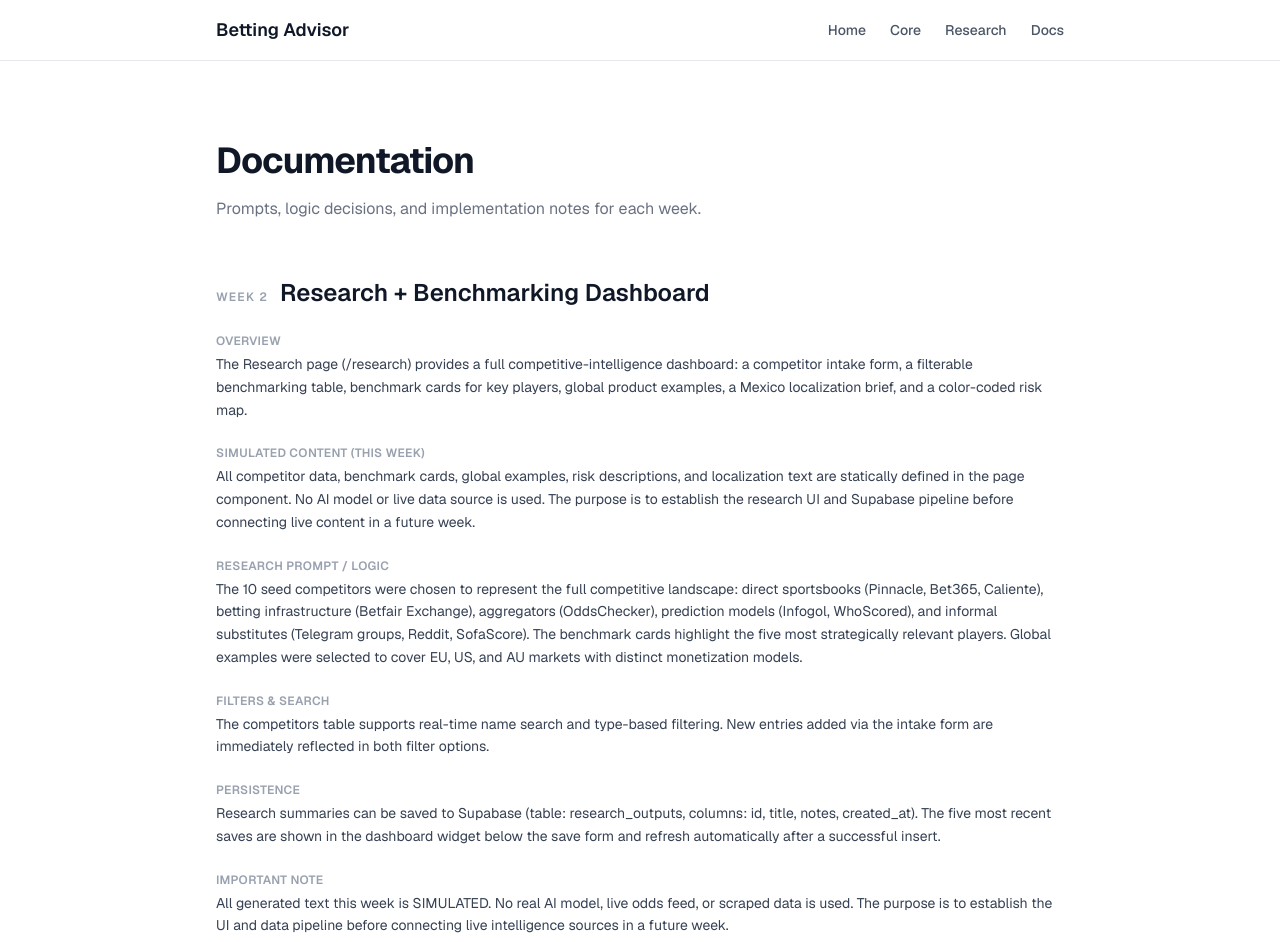
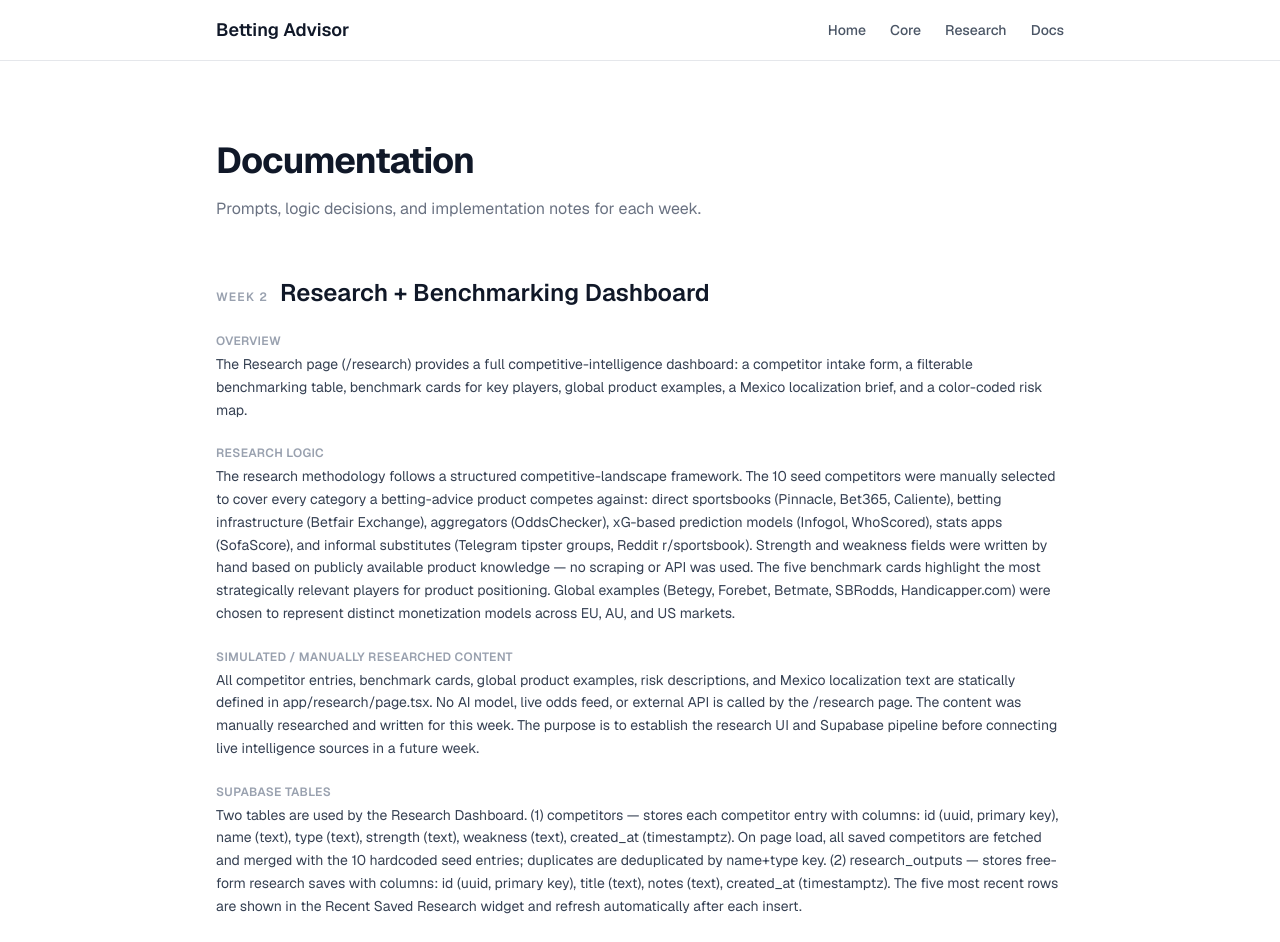
Before and after one commit to diegobaruchretana-ops/better-betting, a Next.js app: page /docs in a window 1280 px wide. Shown: the top 942 px of the page. Built offline with nearby package versions, Linux system fonts and the light colour scheme.

Commit message:
documentar research logic y tablas supabase en pagina docs

```diff
--- a/app/docs/page.tsx
+++ b/app/docs/page.tsx
@@ -9,24 +9,24 @@ const sections = [
         body: "The Research page (/research) provides a full competitive-intelligence dashboard: a competitor intake form, a filterable benchmarking table, benchmark cards for key players, global product examples, a Mexico localization brief, and a color-coded risk map.",
       },
       {
-        heading: "Simulated Content (this week)",
-        body: "All competitor data, benchmark cards, global examples, risk descriptions, and localization text are statically defined in the page component. No AI model or live data source is used. The purpose is to establish the research UI and Supabase pipeline before connecting live content in a future week.",
+        heading: "Research Logic",
+        body: "The research methodology follows a structured competitive-landscape framework. The 10 seed competitors were manually selected to cover every category a betting-advice product competes against: direct sportsbooks (Pinnacle, Bet365, Caliente), betting infrastructure (Betfair Exchange), aggregators (OddsChecker), xG-based prediction models (Infogol, WhoScored), stats apps (SofaScore), and informal substitutes (Telegram tipster groups, Reddit r/sportsbook). Strength and weakness fields were written by hand based on publicly available product knowledge — no scraping or API was used. The five benchmark cards highlight the most strategically relevant players for product positioning. Global examples (Betegy, Forebet, Betmate, SBRodds, Handicapper.com) were chosen to represent distinct monetization models across EU, AU, and US markets.",
       },
       {
-        heading: "Research Prompt / Logic",
-        body: "The 10 seed competitors were chosen to represent the full competitive landscape: direct sportsbooks (Pinnacle, Bet365, Caliente), betting infrastructure (Betfair Exchange), aggregators (OddsChecker), prediction models (Infogol, WhoScored), and informal substitutes (Telegram groups, Reddit, SofaScore). The benchmark cards highlight the five most strategically relevant players. Global examples were selected to cover EU, US, and AU markets with distinct monetization models.",
+        heading: "Simulated / Manually Researched Content",
+        body: "All competitor entries, benchmark cards, global product examples, risk descriptions, and Mexico localization text are statically defined in app/research/page.tsx. No AI model, live odds feed, or external API is called by the /research page. The content was manually researched and written for this week. The purpose is to establish the research UI and Supabase pipeline before connecting live intelligence sources in a future week.",
+      },
+      {
+        heading: "Supabase Tables",
+        body: "Two tables are used by the Research Dashboard. (1) competitors — stores each competitor entry with columns: id (uuid, primary key), name (text), type (text), strength (text), weakness (text), created_at (timestamptz). On page load, all saved competitors are fetched and merged with the 10 hardcoded seed entries; duplicates are deduplicated by name+type key. (2) research_outputs — stores free-form research saves with columns: id (uuid, primary key), title (text), notes (text), created_at (timestamptz). The five most recent rows are shown in the Recent Saved Research widget and refresh automatically after each insert.",
+      },
+      {
+        heading: "Bug Fix: Add to Research Persistence",
+        body: "In the initial Week 2 build, the Add to Research form added new competitors to local component state only — entries were lost on page reload. This was fixed by wiring the form's submit handler to insert each new entry into the Supabase competitors table before updating local state. The returned row (with its server-assigned id and created_at) is now used to update the table, so persisted competitors survive reloads and appear for all sessions.",
       },
       {
         heading: "Filters & Search",
         body: "The competitors table supports real-time name search and type-based filtering. New entries added via the intake form are immediately reflected in both filter options.",
-      },
-      {
-        heading: "Persistence",
-        body: "Research summaries can be saved to Supabase (table: research_outputs, columns: id, title, notes, created_at). The five most recent saves are shown in the dashboard widget below the save form and refresh automatically after a successful insert.",
-      },
-      {
-        heading: "Important Note",
-        body: "All generated text this week is SIMULATED. No real AI model, live odds feed, or scraped data is used. The purpose is to establish the UI and data pipeline before connecting live intelligence sources in a future week.",
       },
       {
         heading: "Coding Agent Prompt",
```
